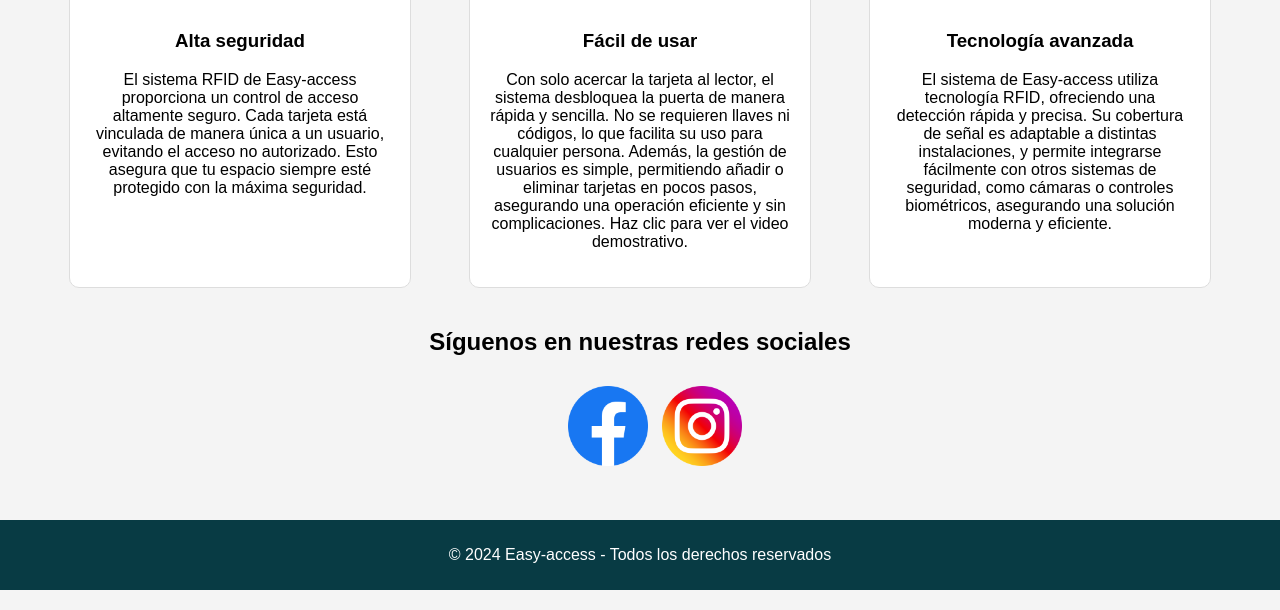
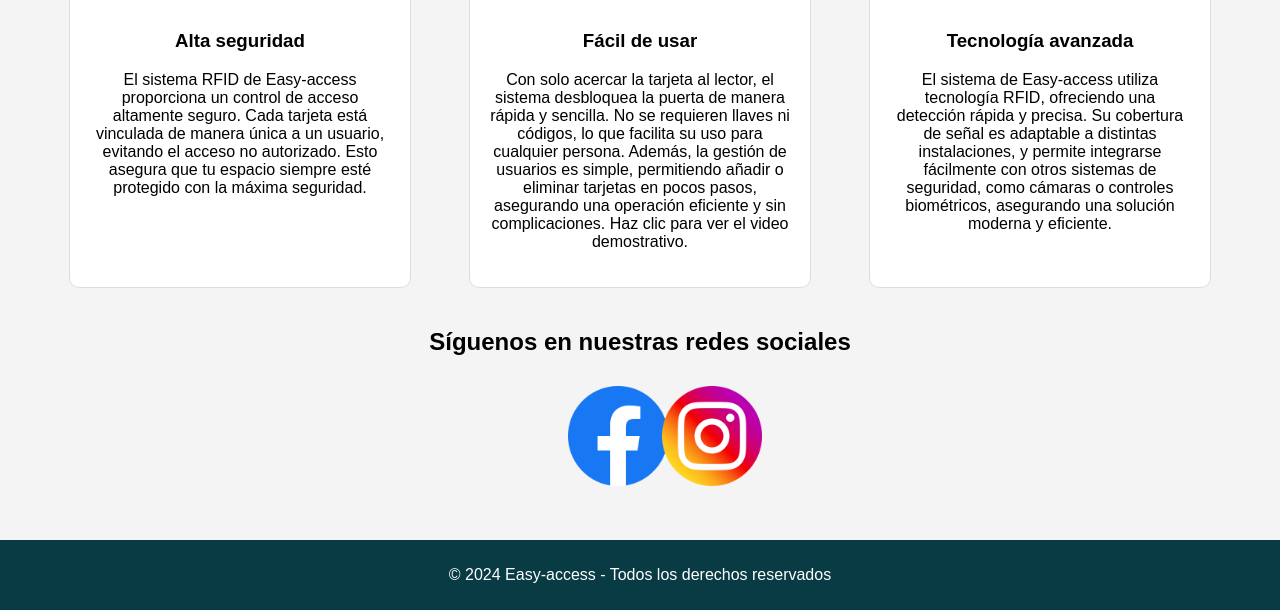
Before and after one commit to Jh0aN06/Easy-access.github.io, a plain HTML site: page index.html in a window 1280 px wide. Shown: the part 613-1223 px from the top of the page. Drawn offline with Linux system fonts and the light colour scheme.

Commit message:
Update index.html

```diff
--- a/index.html
+++ b/index.html
@@ -3,7 +3,7 @@
 <head>
     <meta charset="UTF-8">
     <meta name="viewport" content="width=device-width, initial-scale=1.0">
-    <title>Sistema de Acceso RFID - Easy-access</title>
+    <title>Easy-access</title>
     <style>
         body {
             font-family: Arial, sans-serif;
@@ -102,8 +102,8 @@
         }
         /* Estilos para los íconos de redes sociales */
         .social-icon {
-            width: 80px;  /* Ajusta este valor para hacer los íconos más pequeños */
-            height: 80px;
+            width: 100px;  /* Ajusta este valor para hacer los íconos más pequeños */
+            height: 100px;
         }
     </style>
 </head>
```
